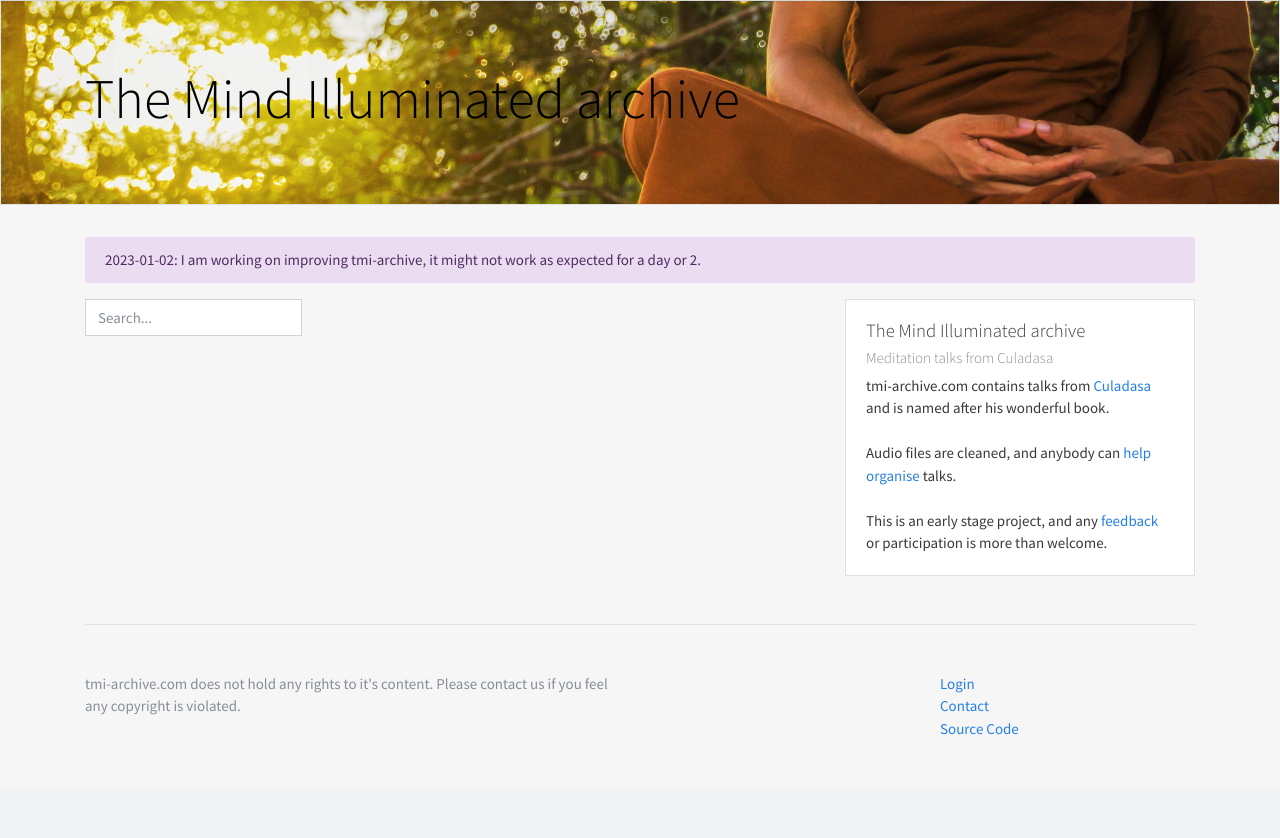
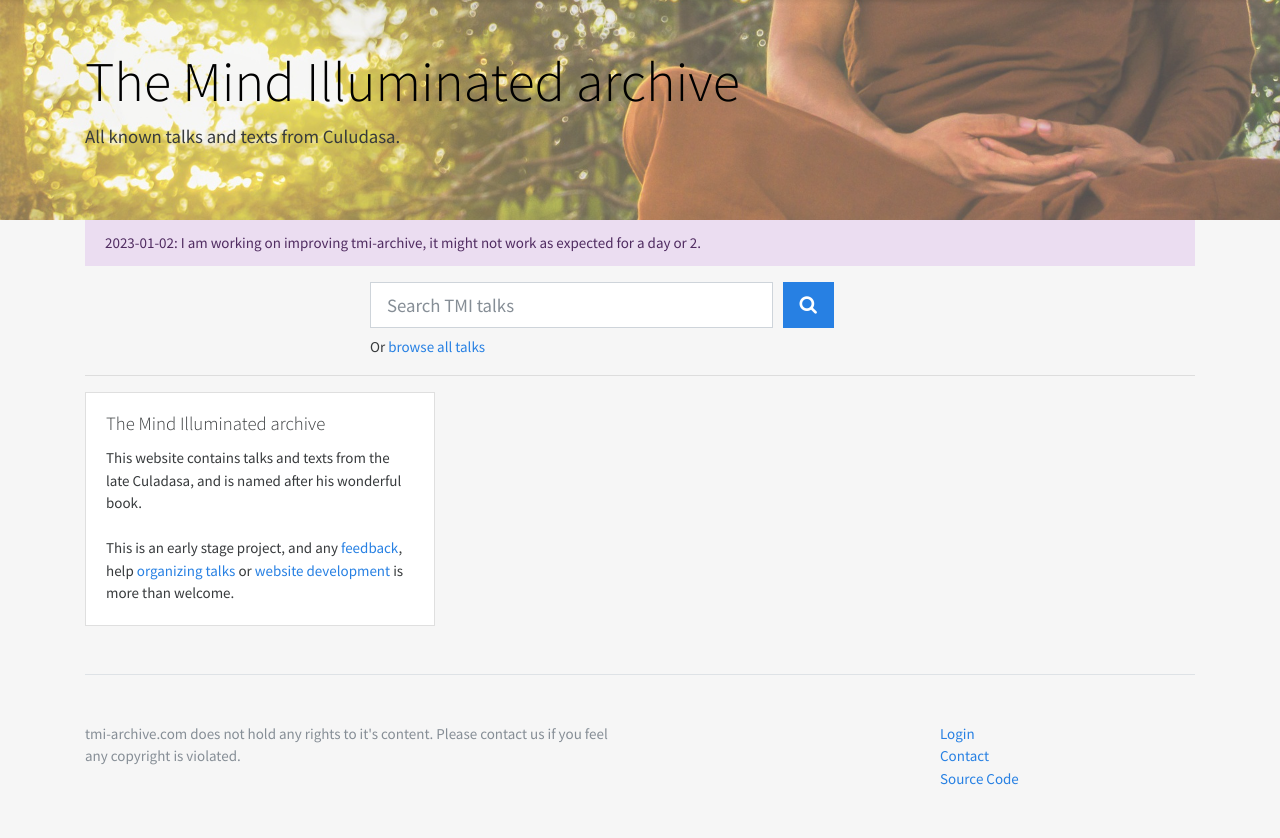
Before and after one commit to esquire900/tmi-archive, a Django app: page / in a window 1280 px wide. Shown: the part 55-893 px from the top of the page. Before the commit the page ends 790 px from the top, so only its background shows below. Run offline with Django 3.2, Linux system fonts and the light colour scheme; data that the repository does not hold is empty; parts of the project's set-up code (start-up, migrations or seed data) failed here and were passed over; some libraries are stand-ins or nearby versions.

Commit message:
.env dev, home page design

```diff
--- /dev/null
+++ b/talks/templates/index.html
@@ -0,0 +1,68 @@
+{% extends 'main_ui.html' %}
+{% load static %}
+{% load bootstrap4 %}
+{% block content %}
+    <div class="row">
+        <div class="col-md-6 offset-md-3">
+            <form action="{% url 'talk_index' %}" method="get">
+                <div class="form-row align-items-center">
+                    <div class="col-auto w-75">
+                        <label class="sr-only" for="query">Search query</label>
+                        <input type="text" id="query" name="q" placeholder="Search TMI talks"
+                               class="form-control mb-2 w-100 form-control-lg">
+                    </div>
+                    <div class="col-auto">
+                        <button type="submit" class="btn btn-primary btn-lg mb-2"><i class="fa fa-search"></i></button>
+                    </div>
+                </div>
+            </form>
+            Or <a href="{% url 'talk_index' %}">
+                browse all talks
+            </a>
+        </div>
+    </div>
+    <hr>
+    <div class="row">
+        {% for playlist in playlists %}
+            <div class="col-md-4">
+                <div class="card">
+                    <div class="card-header">
+                        Playlist: {{ playlist.title }}
+                    </div>
+                    <div class="card-body">
+                        <div class="nav flex-column">
+                            {% for talk in playlist.talks.all %}
+                                <a href="{% url 'talk_view' pk=talk.id %}" class="nav-link">
+                                    {{ talk.title }}
+
+                                </a>
+                            {% endfor %}
+                        </div>
+                    </div>
+                </div>
+            </div>
+        {% endfor %}
+
+        <div class="col-md-4">
+            <div class="card">
+                <div class="card-body">
+                    <h5 class="card-title">The Mind Illuminated archive</h5>
+                    <p class="card-text">This website contains talks and texts from the late Culadasa,
+                        and is named after his wonderful book.
+
+                        <br><br>
+                        This is an early stage project, and any <a href="{% url 'contact' %}">feedback</a>,
+                        help <a href="{% url 'account_signup' %}">organizing talks</a> or <a
+                                href="https://github.com/esquire900/tmi-archive">
+                            website development
+                        </a>
+                        is more than welcome.
+                    </p>
+                </div>
+            </div>
+        </div>
+    </div>
+
+
+
+{% endblock %}
--- a/talks/templates/main_ui.html
+++ b/talks/templates/main_ui.html
@@ -82,11 +82,17 @@
 </nav>
 
 {% if display_header %}
-<div class="jumbotron jumbotron-fluid"
+    <div
             style="background-image: url('https://static.tmi-archive.com/img/meditator-2.jpg');background-size: cover;">
-    <div class="container">
+        <div style="height: 220px;background-color: rgba(255,255,255,.3)">
+            <div class="container pt-5">
                 <h1 class="display-4" style="color: black">The Mind Illuminated archive</h1>
+                <p class="lead text-dark font-weight-normal " style="color: black">All known talks and texts from
+                    Culudasa.</p>
             </div>
+        </div>
+
+
     </div>
 {% endif %}
 <div class="container">
--- a/talks/urls.py
+++ b/talks/urls.py
@@ -8,7 +8,9 @@ router.register(r'talks', api_views.TalkViewSet)
 router.register(r'playlists', api_views.PlaylistViewSet)
 
 urlpatterns = [
-    path('', views.IndexView.as_view(), name='talk_index'),
+    path('', views.site_index, name='site_index'),
+
+    path('talk', views.IndexView.as_view(), name='talk_index'),
     path('talk/<int:pk>', views.DetailView.as_view(), name='talk_view'),
     path('talk/<int:pk>/original-audio', views.DetailOriginalView.as_view(), name='talk_view_original'),
     path('talk/<int:pk>/edit', login_required(views.UpdateView.as_view()), name='talk_edit'),
--- a/talks/views.py
+++ b/talks/views.py
@@ -94,6 +94,13 @@ class BulkDownloadView(generic.ListView):
         return queryset
 
 
+def site_index(request):
+    playlist = Playlist.objects.all()[:2]
+    return render(
+        request, 'index.html', {'display_header': True, "playlists": playlist}
+    )
+
+
 def playlist_index(request):
     return render(
         request, 'playlist/index.html', {'playlists': Playlist.objects.all()}
```
Also changed, not shown: talks/templates/talk/view.html (+10 -11 lines), tmi_archive/settings.py (+7 -2 lines), 1 other file. Lines whose indentation alone changed are shown as unchanged.
